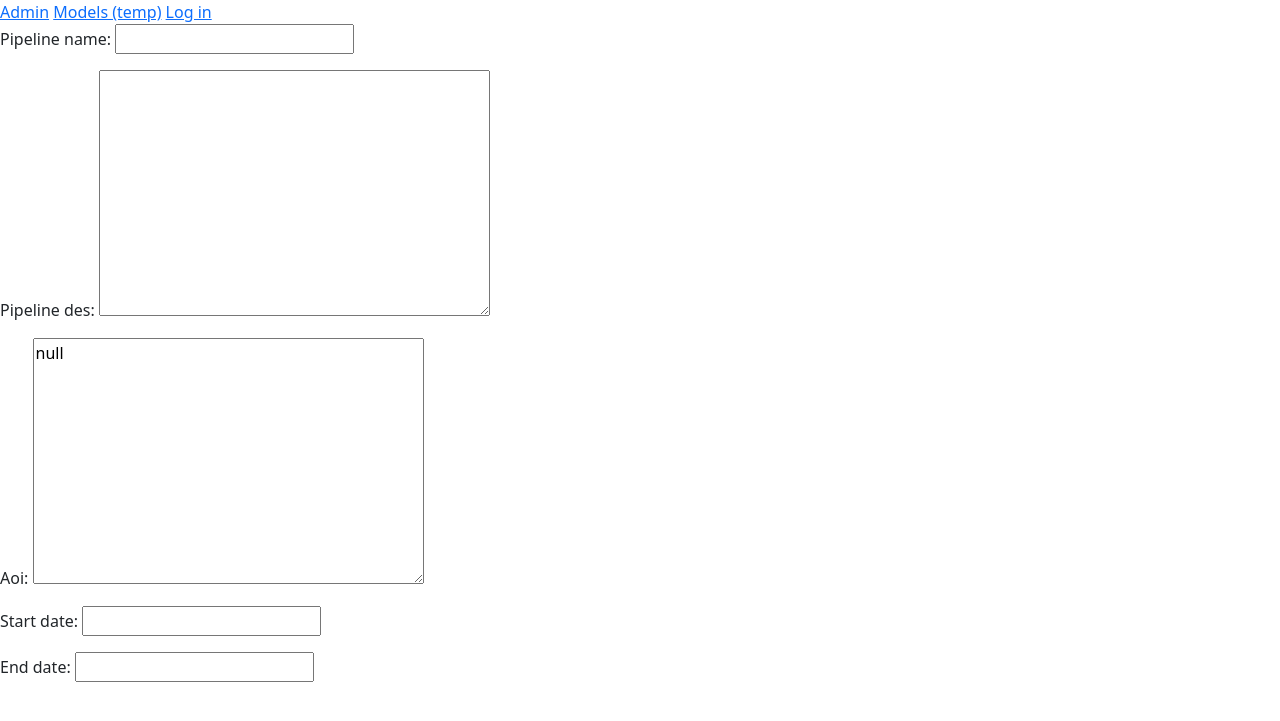
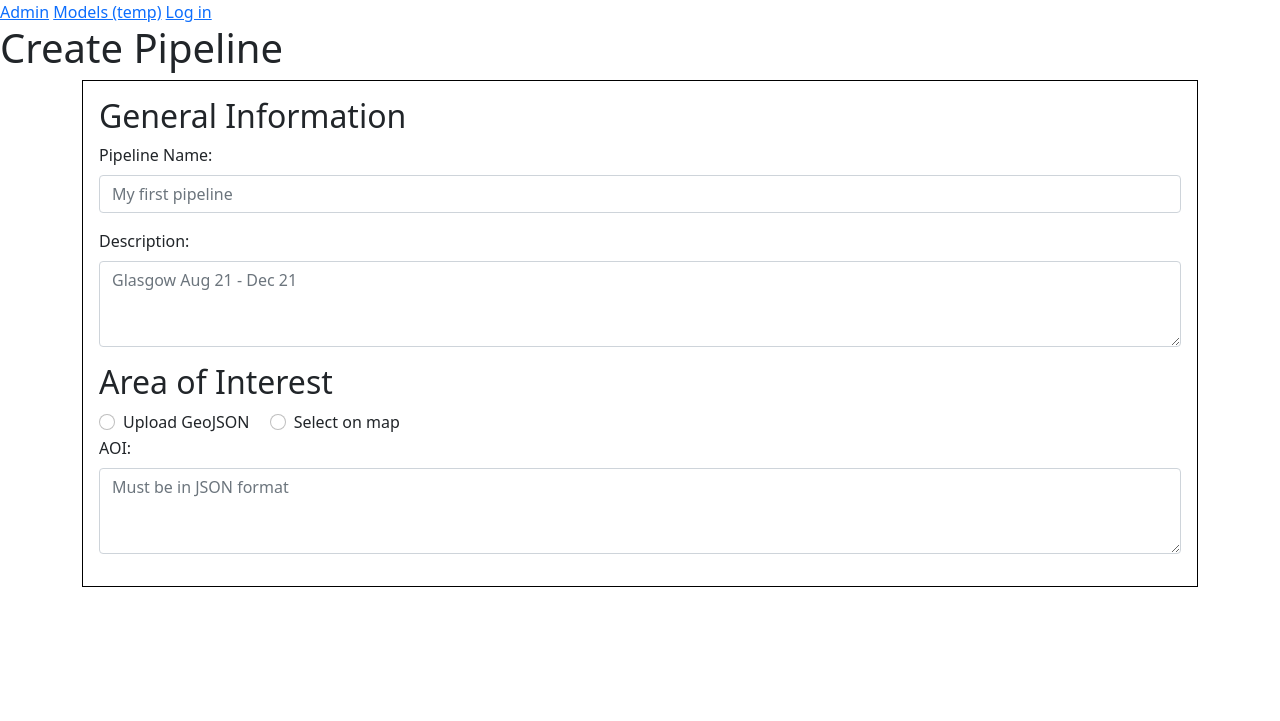
Before and after one commit to MojosBeans100/Milestone-Project-4, a Django app: page /create_pipeline.html in a window 1280 px wide. Shown: the top 721 px of the page. Run offline with Django 3.2, Linux system fonts and the light colour scheme.

Commit message:
Create basic form with bootstrap: name, description, area of interest

```diff
--- a/templates/create_pipeline.html
+++ b/templates/create_pipeline.html
@@ -5,8 +5,55 @@
 {% endblock title %}
 
 {% block content %}
+<h1>Create Pipeline</h1>
+
+<div class="container">
+    <div class="col" style="border: solid black 1px">
+        <form class="form-horizontal p-3">
+
+            <h2>General Information</h2>
+            <div class="mb-3">
+                <label for="name" class="form-label">Pipeline Name:</label>
+                <input type="text" class="form-control" id="name" placeholder="My first pipeline">
+            </div>
+
+            <div class="mb-3">
+                <label for="des" class="form-label">Description:</label>
+                <textarea class="form-control" id="des" rows="3" placeholder="Glasgow Aug 21 - Dec 21"></textarea>
+            </div>
+
+            <h2>Area of Interest</h2>
+
+            <div class="form-check form-check-inline"" >
+                <input class="form-check-input" type="radio" name="flexRadioDefault" id="flexRadioDefault1">
+                <label class="form-check-label" for="flexRadioDefault1">
+                  Upload GeoJSON
+                </label>
+              </div>
+
+              <div class="form-check form-check-inline"">
+                <input class="form-check-input" type="radio" name="flexRadioDefault" id="flexRadioDefault1">
+                <label class="form-check-label" for="flexRadioDefault1">
+                 Select on map
+                </label>
+              </div>
+
+            <div class="mb-3">
+                <label for="aoi" class="form-label">AOI:</label>
+                <textarea class="form-control" id="aoi" rows="3" placeholder="Must be in JSON format"></textarea>
+            </div>
+
+        </form>
+    </div>
+</div>
+
+
+
+
+
+<!--
 <form>
     {% csrf_token %}
     {{ form.as_p }}
-</form>
+</form> -->
 {% endblock content %}
--- a/templates/models_temp.html
+++ b/templates/models_temp.html
@@ -1,3 +1,5 @@
+
+
 <style>
     table {
         font-family: arial, sans-serif;
```
